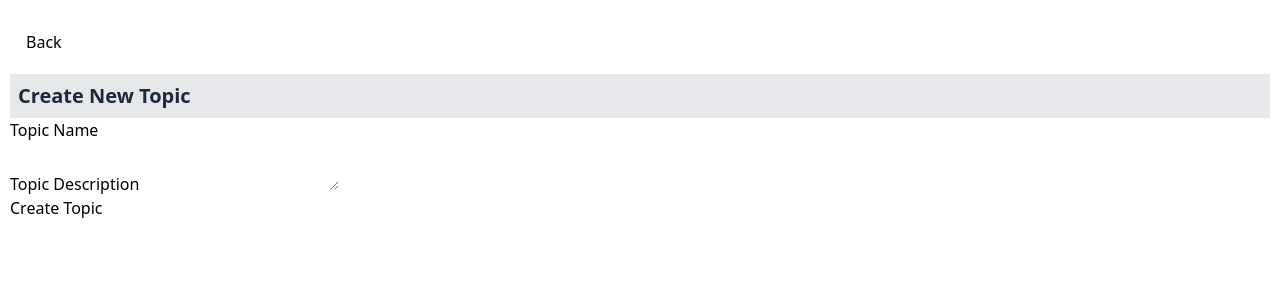
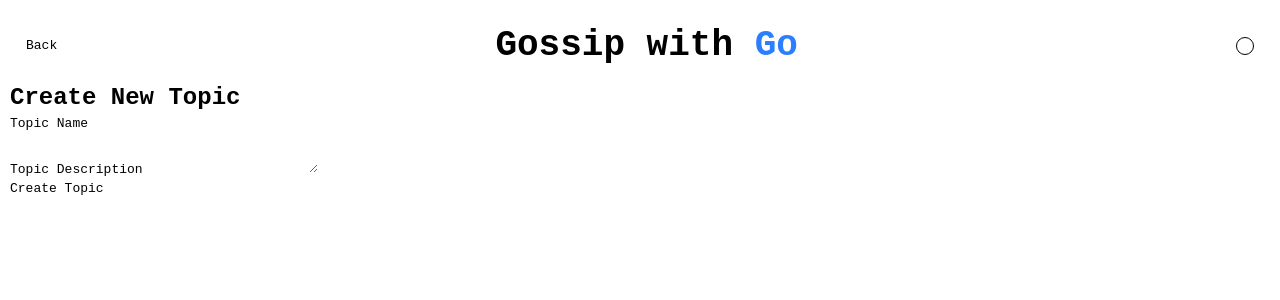
Before and after one commit to LittleLittleLittleR/CVWO-Assignment-2026, a React (Vite) app in the folder frontend/: page /addTopics in a window 1280 px wide. Shown: the top 300 px of the page. Built offline with nearby package versions, Linux system fonts and the light colour scheme; no server answers.

Commit message:
style NavBar

```diff
--- a/frontend/src/components/Header.tsx
+++ b/frontend/src/components/Header.tsx
@@ -1,28 +1,35 @@
 import { Link } from "react-router-dom";
+import type { JSX } from "react/jsx-dev-runtime";
 
 type HeaderProps = {
   variant: "main" | "sub";
-  title: string | undefined;
+  title: React.ReactNode;
 };
 
 export default function Header({ variant, title }: HeaderProps) {
   if (variant === "main") {
-    return (
-        <h1 className="text-2xl font-bold text-white">{title}</h1>
-    );
+    return <h1 className="text-4xl font-bold">{title}</h1>;
   }
 
-  return (
-    <header className="bg-gray-200 text-gray-800 p-2">
-      <h2 className="text-xl font-semibold">{title}</h2>
-    </header>
-  );
+  return <h2 className="text-2xl font-bold">{title}</h2>;
 }
 
 export function MainHeader() {
   return (
-  <Link to="/home">
-    <Header variant="main" title="Gossip with Go" />
-  </Link>
+    <Link to="/home" className="group">
+      <div className="flex flex-row">
+        <Header
+          variant="main"
+          title={
+            <>
+              Gossip with{" "}
+              <span className="text-blue-500">
+                Go
+              </span>
+            </>
+          }
+        />
+      </div>
+    </Link>
   );
 }
--- /dev/null
+++ b/frontend/src/components/NavBar.tsx
@@ -0,0 +1,27 @@
+import { Link } from "react-router-dom";
+import { useAuth } from "../Auth";
+
+import Button, { BackButton } from "./Button";
+import UserIcon from "./UserIcon";
+import { MainHeader } from "./Header";
+
+export default function NavBar() {
+  const { user, loading } = useAuth();
+
+  if (loading) {
+    return null;
+  }
+
+  return (
+    <div className="flex justify-between items-center p-4">
+      <BackButton />
+      <MainHeader />
+      {user ?
+      <UserIcon/>:
+      <Link to="/login" state={{ returnTo: `/home` }}>
+        <Button variant="primary" value="Log In" />
+      </Link>
+      }
+    </div>
+  );
+}
--- a/frontend/src/components/UserIcon.tsx
+++ b/frontend/src/components/UserIcon.tsx
@@ -1,6 +1,5 @@
 import { useState } from "react";
-import { Link } from "react-router-dom";
-
+import { Link, useNavigate } from "react-router-dom";
 
 import Button from "./Button";
 import { useAuth } from "../Auth";
@@ -8,19 +7,34 @@ import { useAuth } from "../Auth";
 export default function UserIcon() {
   const [dropdownOpen, setDropdownOpen] = useState(false);
   const { user, setUser } = useAuth();
+  const navigate = useNavigate();
 
   const handleLogout = () => {
     setUser(null);
+    navigate("/login");
+  };
+
+  const handleProfile = () => {
+    navigate(`/users/${user?.username}`);
+  }
+
+  const handleClickOutside = (event: MouseEvent) => {
+    const target = event.target as HTMLElement;
+    if (!target.closest('.user-icon-dropdown')) {
+      setDropdownOpen(false);
+    }
   };
 
   return (
     <div>
-      <h2 onClick={() => setDropdownOpen(!dropdownOpen)}>{user?.username}</h2>
+      <h2 className="text-lg font-bold cursor-pointer border rounded-full p-2"
+      onClick={() => setDropdownOpen(!dropdownOpen)}
+      >
+        {user?.username}
+      </h2>
       {dropdownOpen && (
-        <div>
-          <Link to={`/users/${user?.username}`}>
-            <Button variant="primary" value="Profile"/>
-          </Link>
+        <div className="absolute right-5 mt-1 w-30 bg-white border rounded-lg shadow-lg flex flex-col p-2">
+            <Button variant="primary" value="Profile" onClick={handleProfile}/>
           <Button variant="square" value="Log Out" onClick={handleLogout} />
         </div>
       )}
--- a/frontend/src/index.css
+++ b/frontend/src/index.css
@@ -2,4 +2,5 @@
 
 body {
   padding: 10px;
+  font-family: monospace;
 }
```
